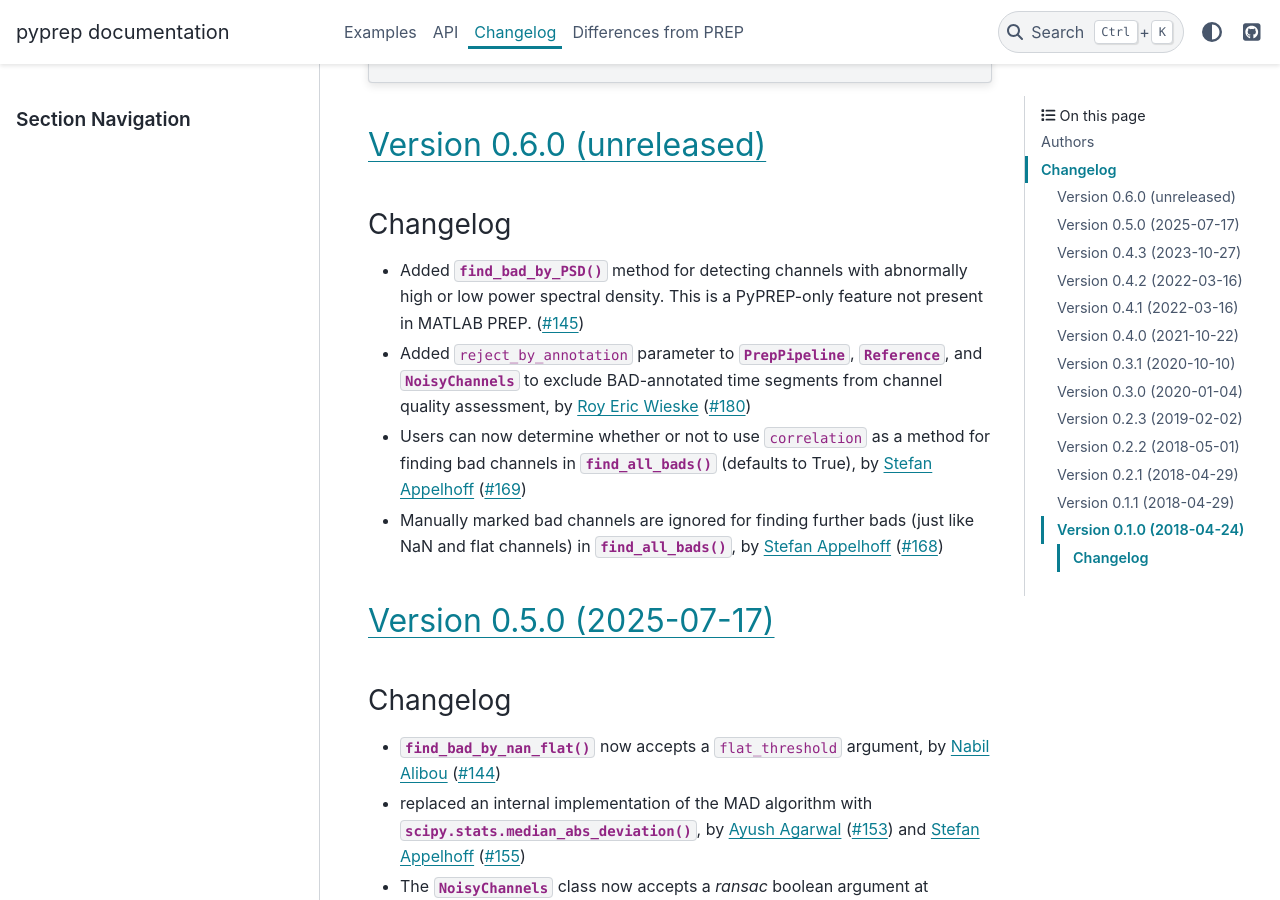
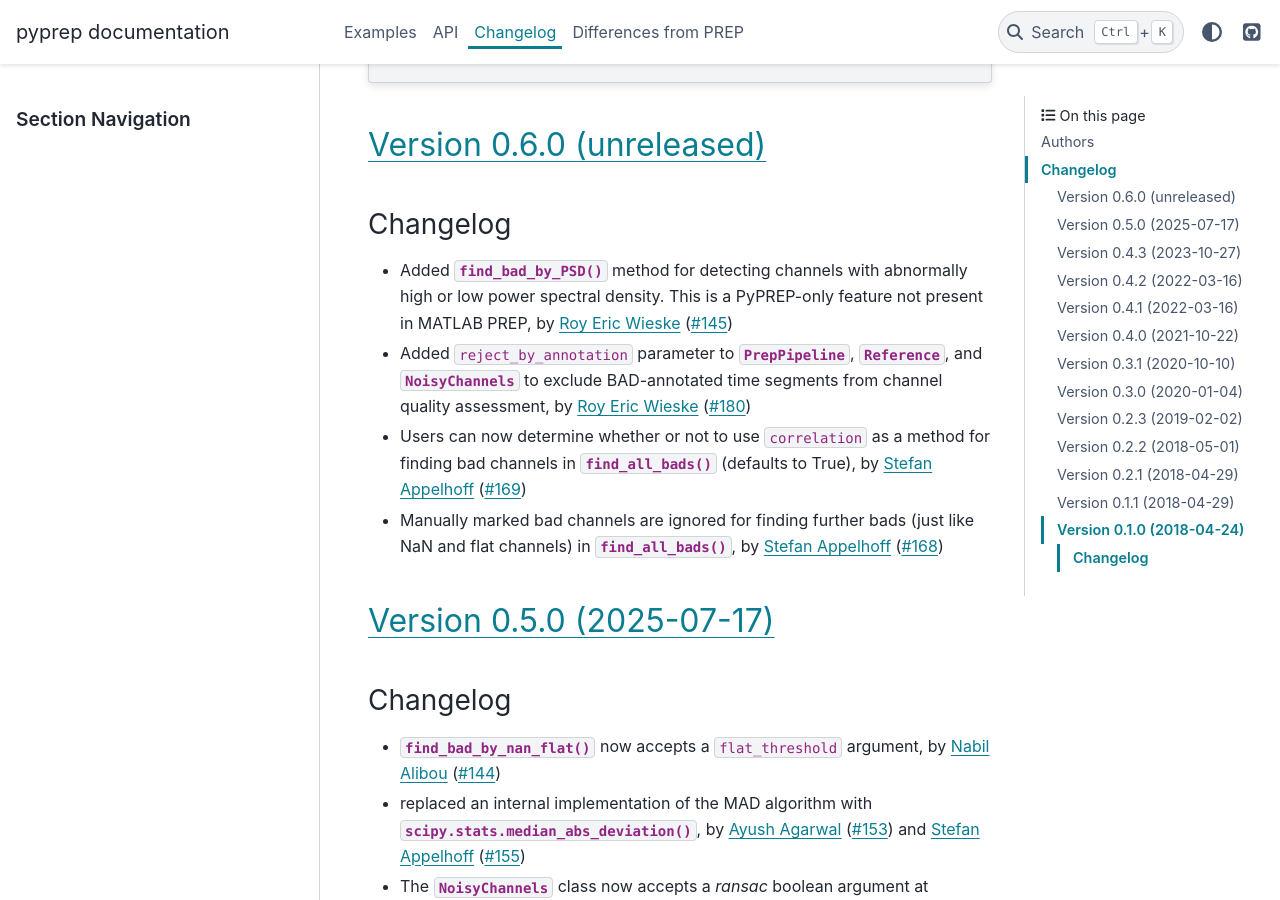
Before and after one commit to sappelhoff/pyprep, a Sphinx documentation site: the page built from docs/changelog.rst, in a window 1280 px wide and 900 px high, scrolled down 767 px. Built offline with Sphinx 7.4.7 and the PyData theme 0.15.4, drawn with Linux system fonts in a browser that asks for light colours; the version number could not be read and is left out.

```diff
--- a/docs/changelog.rst
+++ b/docs/changelog.rst
@@ -26,7 +26,7 @@ Version 0.6.0 (unreleased)
 
 Changelog
 ~~~~~~~~~
-- Added :meth:`~pyprep.NoisyChannels.find_bad_by_PSD` method for detecting channels with abnormally high or low power spectral density. This is a PyPREP-only feature not present in MATLAB PREP. (:gh:`145`)
+- Added :meth:`~pyprep.NoisyChannels.find_bad_by_PSD` method for detecting channels with abnormally high or low power spectral density. This is a PyPREP-only feature not present in MATLAB PREP, by `Roy Eric Wieske`_ (:gh:`145`)
 - Added ``reject_by_annotation`` parameter to :class:`~pyprep.PrepPipeline`, :class:`~pyprep.Reference`, and :class:`~pyprep.NoisyChannels` to exclude BAD-annotated time segments from channel quality assessment, by `Roy Eric Wieske`_ (:gh:`180`)
 - Users can now determine whether or not to use ``correlation`` as a method for finding bad channels in :meth:`~pyprep.NoisyChannels.find_all_bads` (defaults to True), by `Stefan Appelhoff`_ (:gh:`169`)
 - Manually marked bad channels are ignored for finding further bads (just like NaN and flat channels) in :meth:`~pyprep.NoisyChannels.find_all_bads`, by `Stefan Appelhoff`_ (:gh:`168`)
```
